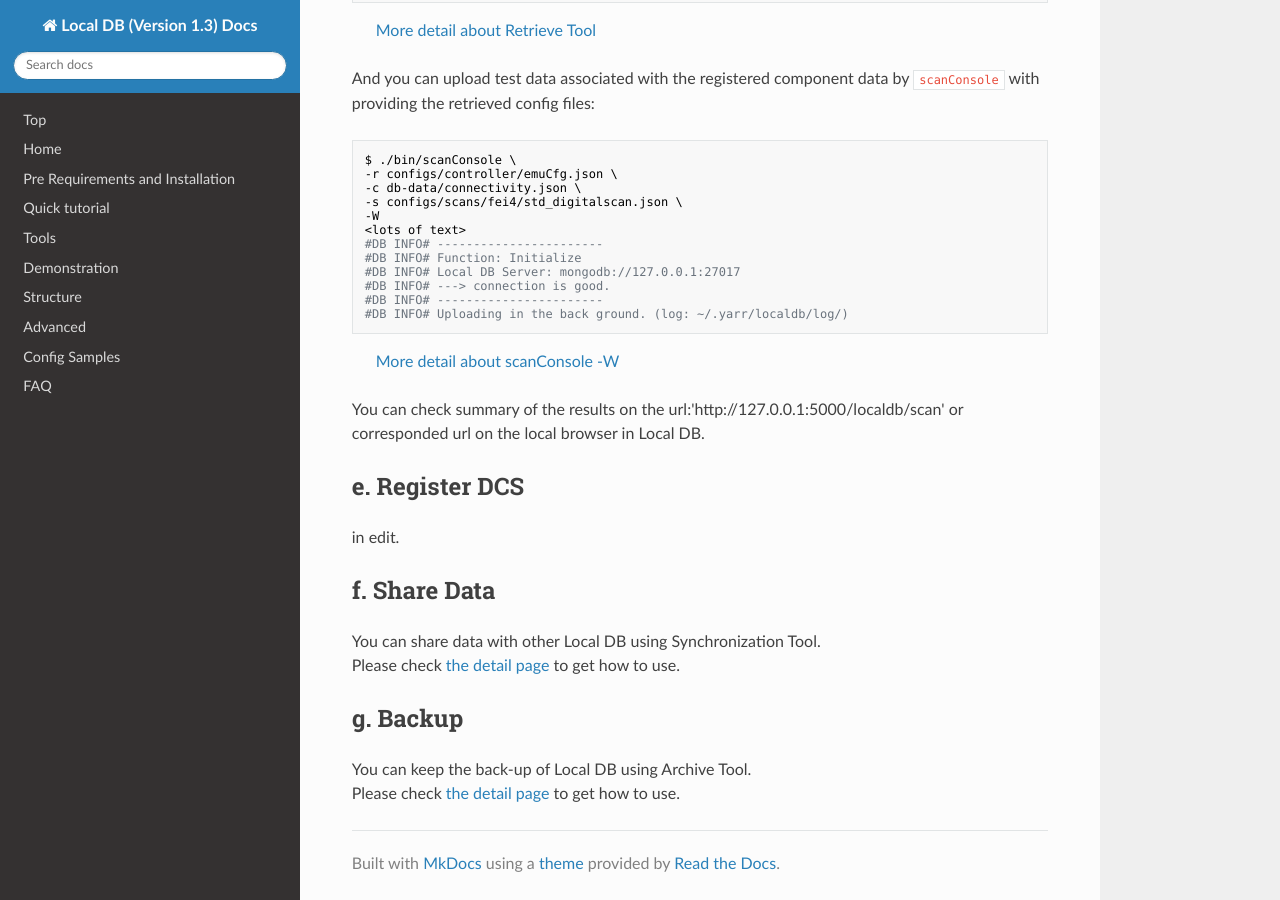
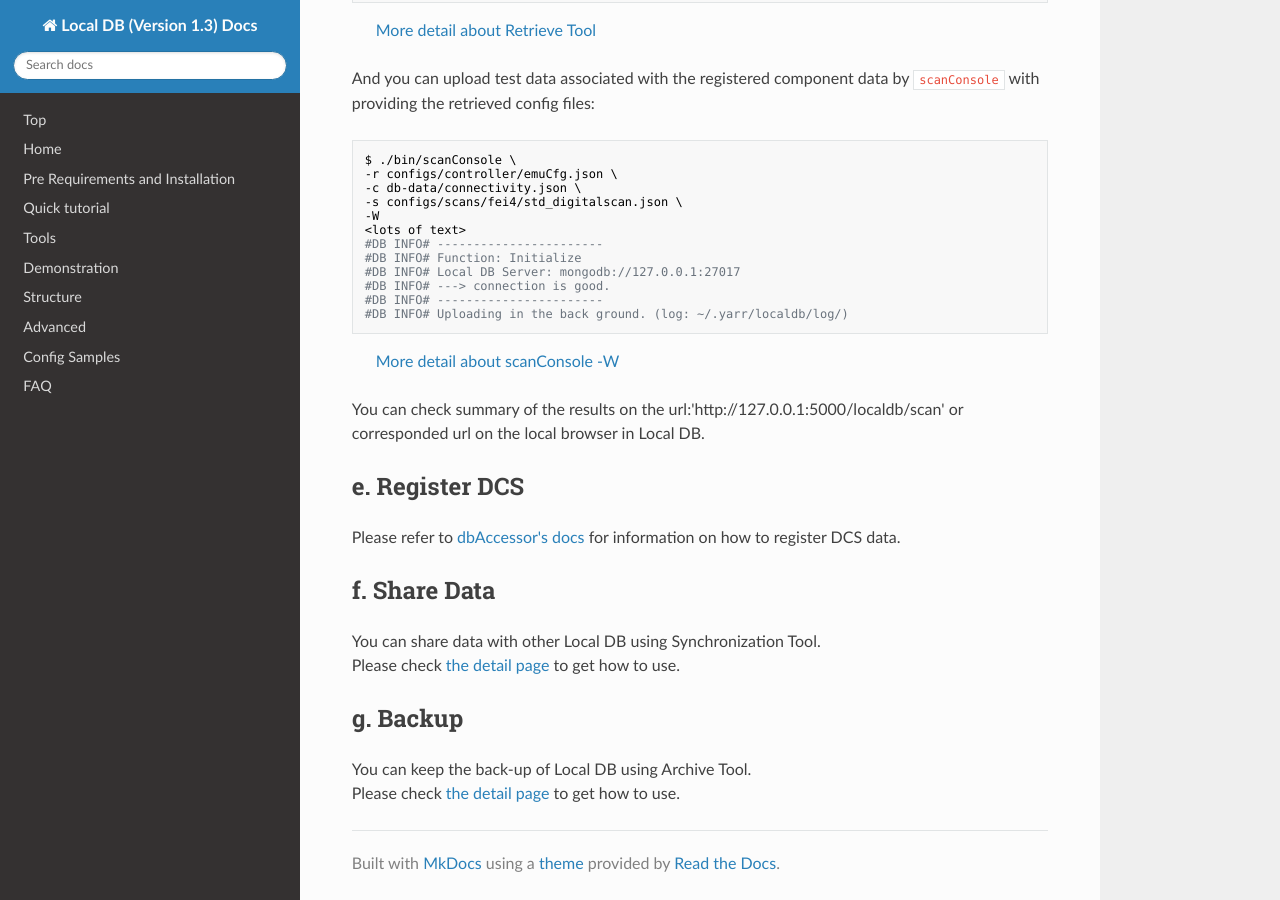
Before and after one commit to jlab-hep/localdb-docs, an MkDocs documentation site: the page built from docs/advanced-tutorial.md, in a window 1280 px wide and 900 px high, scrolled down 2179 px. Built offline with MkDocs 1.6.1, drawn with Linux system fonts in a browser that asks for light colours; nearby versions of some CDN libraries; old or Windows-style settings are respelled for this version of MkDocs.

Commit message:
linked 'register DCS' section to the accesor.md's section explaining it

````diff
--- a/docs/advanced-tutorial.md
+++ b/docs/advanced-tutorial.md
@@ -136,7 +136,7 @@ $ ./bin/dbAccessor \
 -s data/last_scan/scanLog.json
 ```
 > [More detail about dbAccessor](accessor.md) -->
-in edit.
+Please refer to [dbAccessor's docs](accessor.md) for information on how to register DCS data.
 
 
 ## f. Share Data
````
